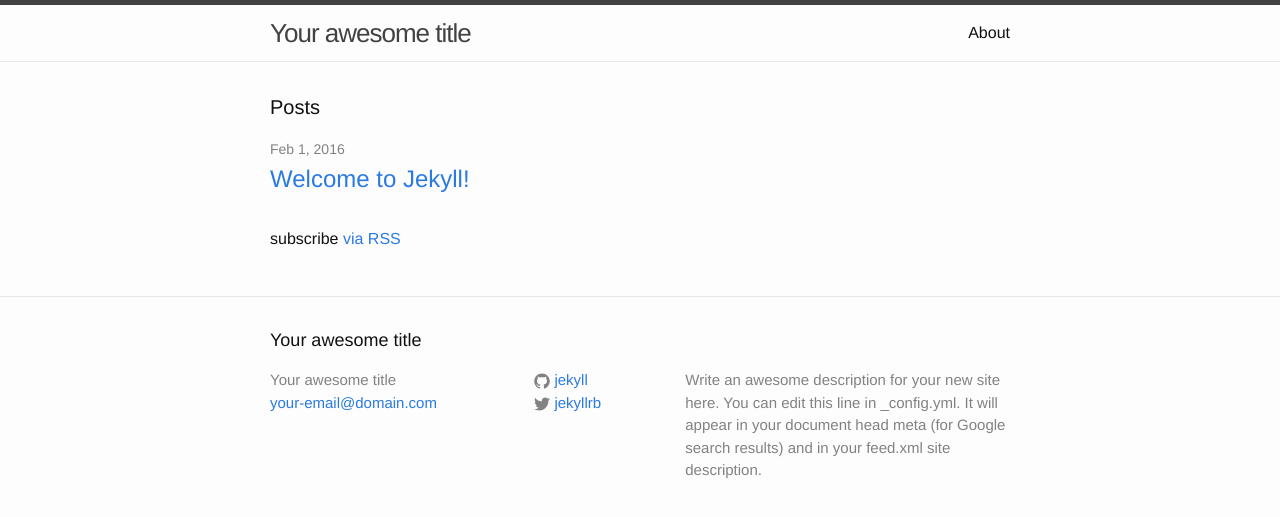
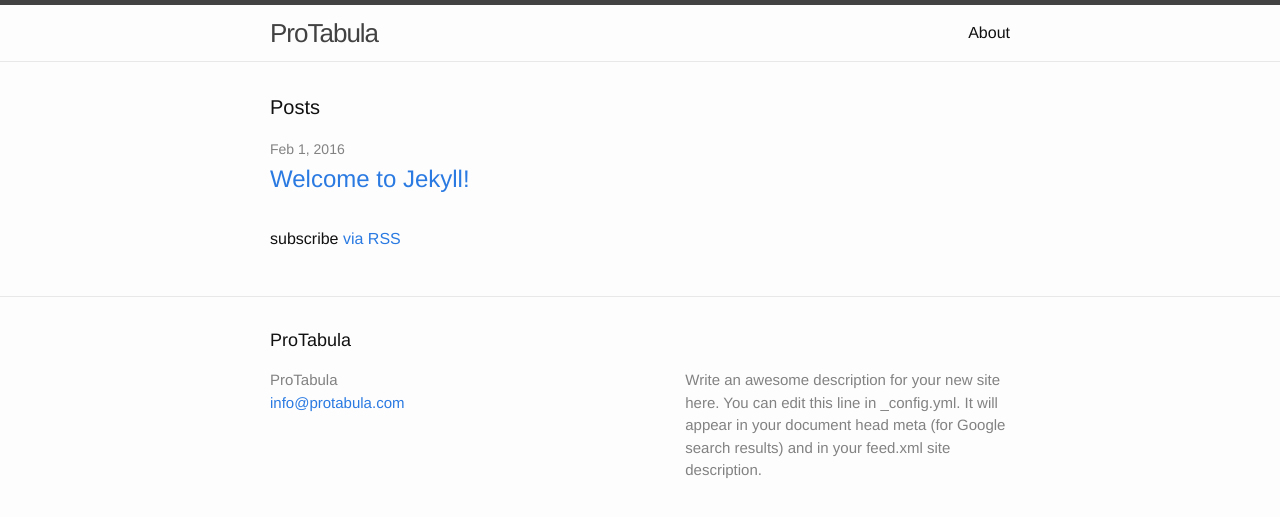
Before and after one commit to protabula/protabula.com, a Jekyll site: the page built from index.html, in a window 1280 px wide. Shown: the top 517 px of the page. Built offline with Jekyll 4.4.1, drawn with Linux system fonts in a browser that asks for light colours.

Commit message:
setting up jekyll

```diff
--- a/_config.yml
+++ b/_config.yml
@@ -6,16 +6,14 @@
 # 'jekyll serve'. If you change this file, please restart the server process.
 
 # Site settings
-title: Your awesome title
-email: your-email@domain.com
+title: ProTabula
+email: info@protabula.com
 description: > # this means to ignore newlines until "baseurl:"
   Write an awesome description for your new site here. You can edit this
   line in _config.yml. It will appear in your document head meta (for
   Google search results) and in your feed.xml site description.
 baseurl: "" # the subpath of your site, e.g. /blog
-url: "http://yourdomain.com" # the base hostname & protocol for your site
-twitter_username: jekyllrb
-github_username:  jekyll
+url: "http://www.protabula.com" # the base hostname & protocol for your site
 
 # Build settings
 markdown: kramdown
```
